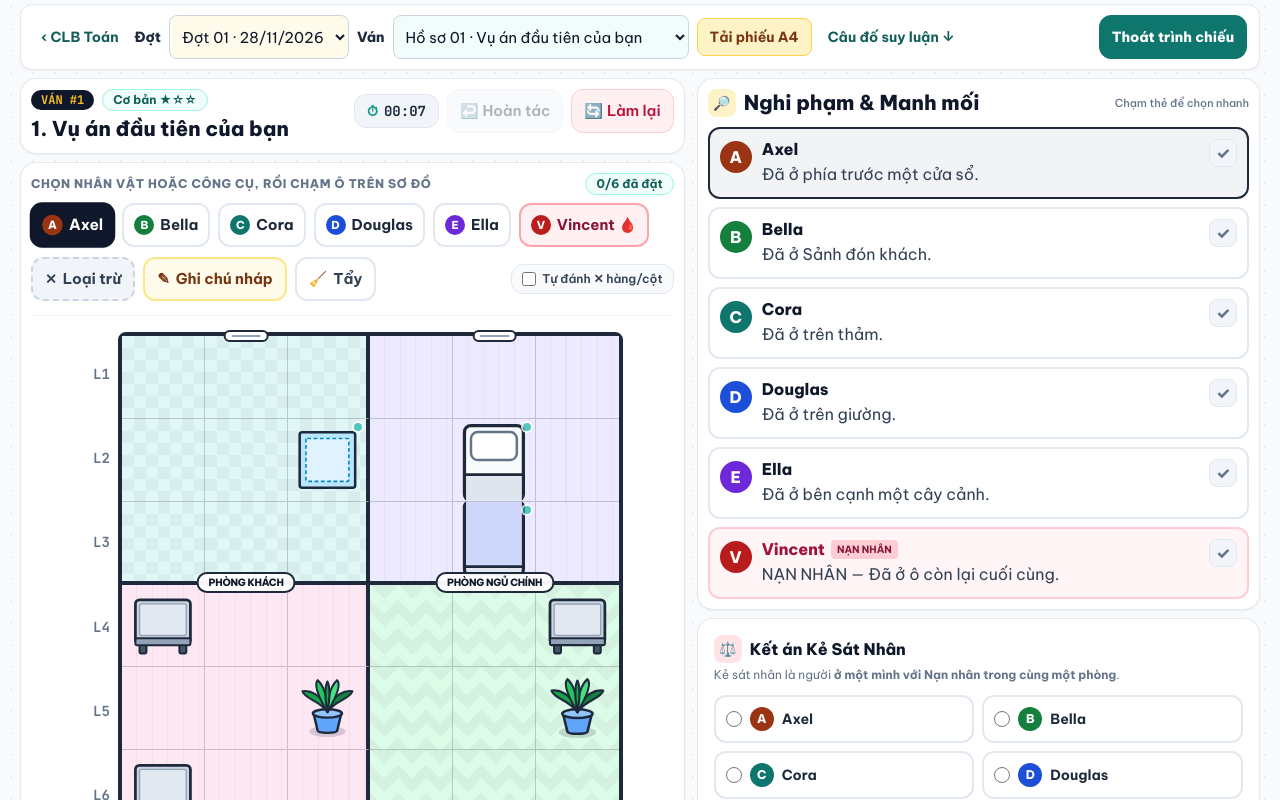
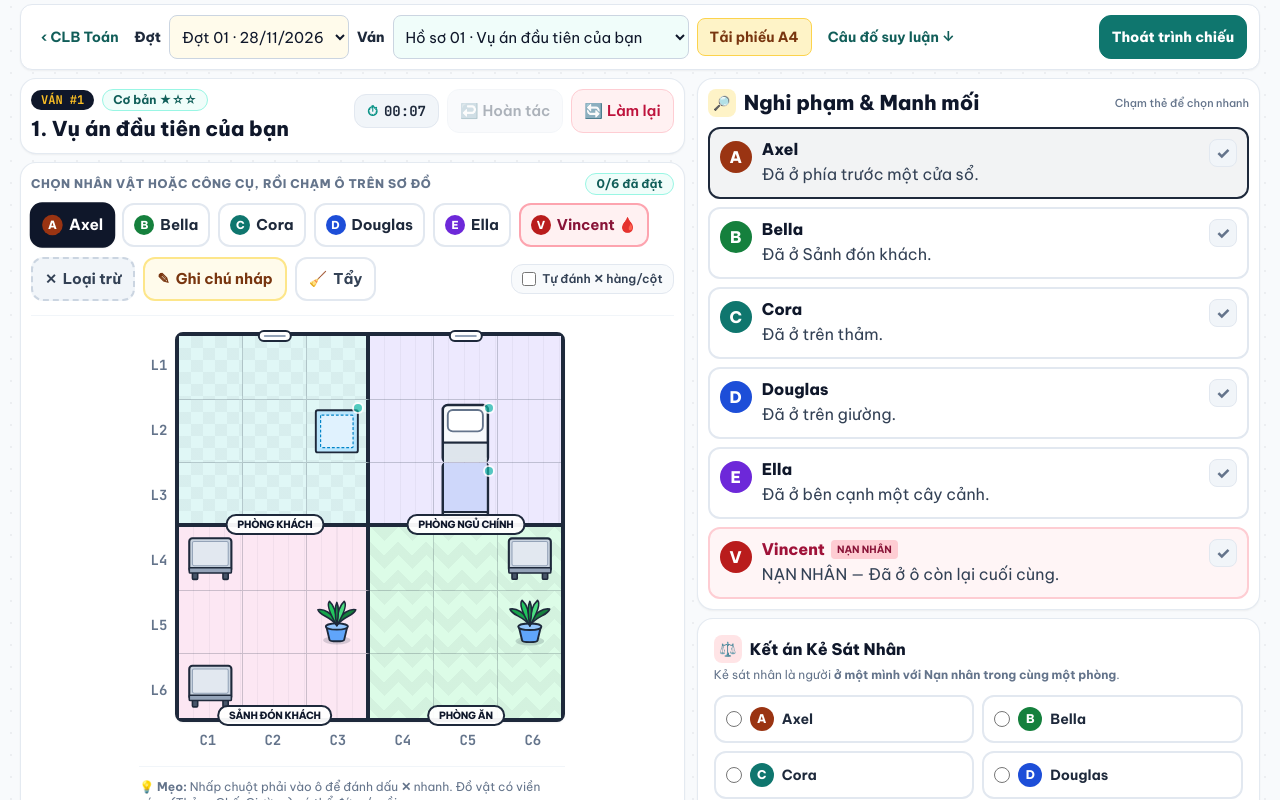
Before and after one commit to daytoanthayhoang/daytoanthayhoang.github.io, a plain HTML site: page clb-murdoku.html in a window 1280 px wide. Both pictures are taken after a click on the button "Trình chiếu TV". Shown: the part 4-804 px from the top of the page. Drawn offline with nearby package versions, Linux system fonts and the light colour scheme.

Commit message:
Fit full touch board into projector viewport

```diff
--- a/assets/clb/murdoku-display.css
+++ b/assets/clb/murdoku-display.css
@@ -24,8 +24,7 @@
 .mdk-present .mdk-left,.mdk-present .mdk-right{grid-column:span 1;min-width:0;gap:.5rem}
 .mdk-present .mdk-left>div:first-child,.mdk-present .mdk-board-panel,.mdk-present .mdk-clue-panel{padding:.625rem}
 .mdk-present #bossNoteBox,.mdk-present #caseSubtitle,.mdk-present .mdk-duplicate{display:none!important}
-.mdk-present .mdk-board-wrap{max-width:clamp(330px, calc(100vh - 259px), 760px)}
-.mdk-present .mdk-warm .mdk-board-wrap{max-width:clamp(330px, calc(100vh - 288px), 760px)}
+.mdk-present .mdk-board-wrap{max-width:min(790px,var(--mdk-fit,calc(100vh - 330px)))}
 .mdk-present .mdk-clue-panel h3,.mdk-present #caseTitle{font-size:clamp(1.125rem,1.6vw,1.65rem)}
 .mdk-present #clueCardsList,.mdk-present #cluesList{grid-template-columns:1fr}
 .mdk-present #clueCardsList :is(p,button,.text-xs,.text-sm),.mdk-present #cluesList :is(p,button,.text-xs,.text-sm){font-size:clamp(1rem,1.13vw,1.35rem)}
--- a/assets/clb/murdoku-display.js
+++ b/assets/clb/murdoku-display.js
@@ -40,10 +40,16 @@
   const key='nak-murdoku-projector', wide=matchMedia('(min-width: 1024px)');
   let wanted=false;
   try{wanted=sessionStorage.getItem(key)==='on';}catch{}
+  function fit(){
+    if(!document.body.classList.contains('mdk-present'))return;
+    const boardTop=board.getBoundingClientRect().top-nav.getBoundingClientRect().top;
+    wrap.style.setProperty('--mdk-fit',Math.max(260,Math.floor(window.innerHeight-boardTop-42))+'px');
+  }
   function render(){
     const on=wanted&&wide.matches;
     document.body.classList.toggle('mdk-present',on);
     toggle.setAttribute('aria-pressed',String(on));
+    fit();
     toggle.textContent=on?'Thoát trình chiếu':'Trình chiếu TV';
   }
   toggle.addEventListener('click',()=>{
@@ -53,5 +59,10 @@
   });
   if(wide.addEventListener)wide.addEventListener('change',render);
   else if(wide.addListener)wide.addListener(render);
+  window.addEventListener('resize',fit);
+  if(typeof ResizeObserver==='function'){
+    const observer=new ResizeObserver(fit);
+    [nav,left.firstElementChild,wrap.previousElementSibling].filter(Boolean).forEach(el=>observer.observe(el));
+  }
   render();
 })();
--- a/clb-murdoku.html
+++ b/clb-murdoku.html
@@ -138,7 +138,7 @@
       background: rgba(100, 116, 139, 0.55);
     }
   </style>
-  <link rel="stylesheet" href="assets/clb/murdoku-display.css?v=20261128-3">
+  <link rel="stylesheet" href="assets/clb/murdoku-display.css?v=20261128-4">
 </head>
 <body class="min-h-screen flex flex-col font-sans antialiased">
 
@@ -2650,6 +2650,6 @@
     });
   </script>
   <script src="assets/clb/murdoku-navigation.js?v=20261128-2"></script>
-  <script src="assets/clb/murdoku-display.js?v=20261128-3"></script>
+  <script src="assets/clb/murdoku-display.js?v=20261128-4"></script>
 </body>
 </html>
```
Also changed, not shown: clb-murdoku-khoi-dong.html (+2 -2 lines).
